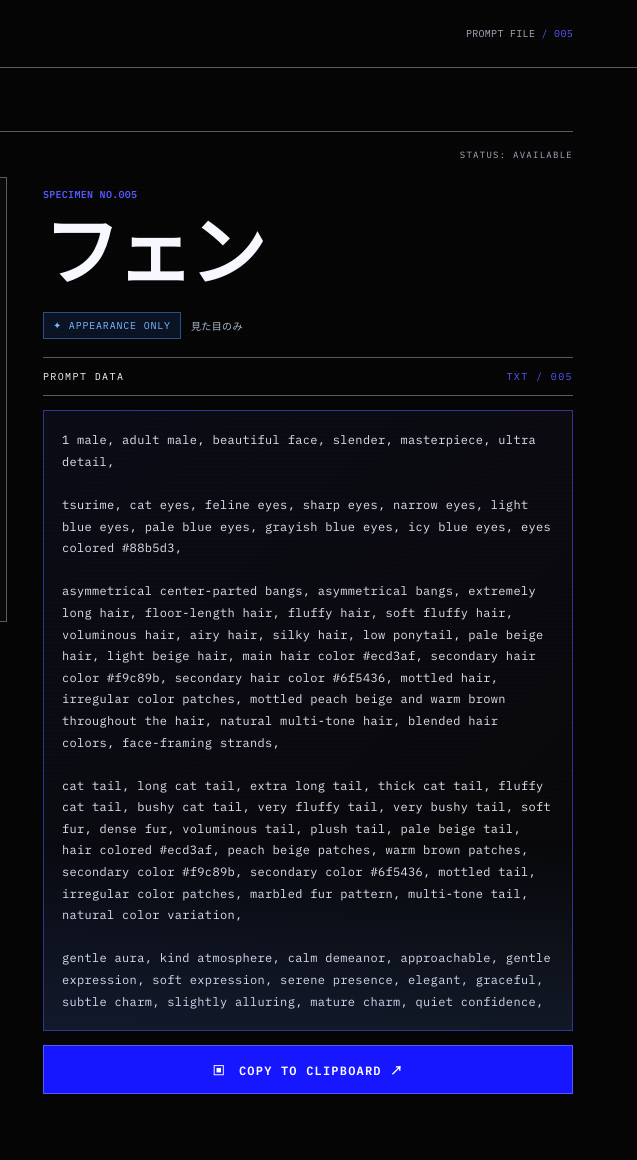
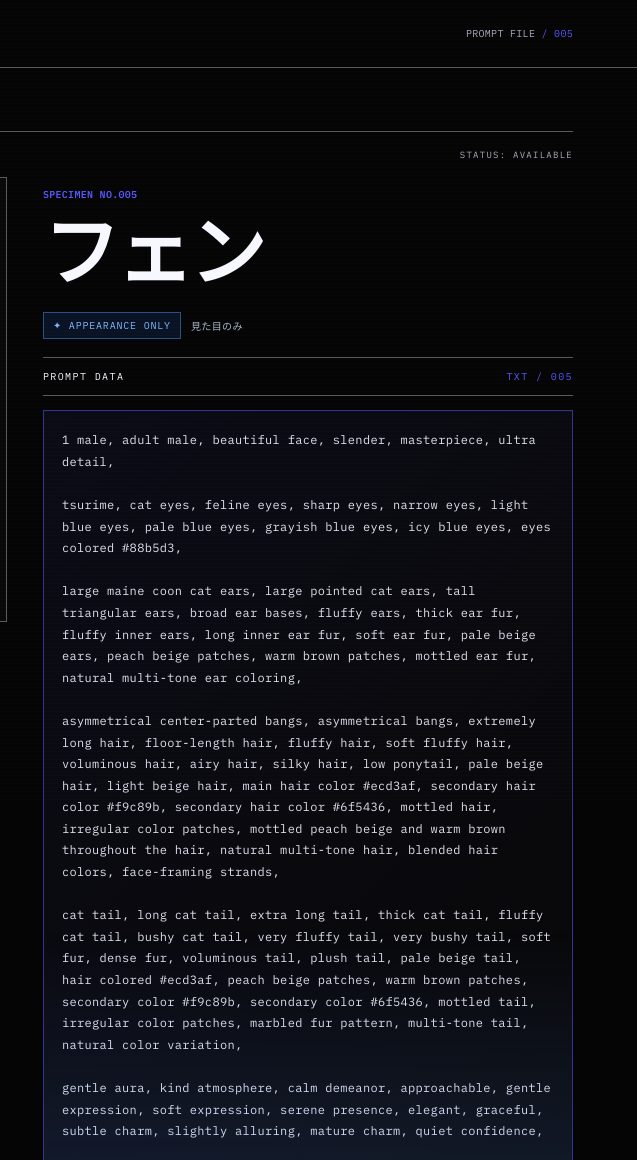
Before and after one commit to Zov-source/illusionary_-, a plain HTML site: page character-005.html in a window 1280 px wide. Shown: the top 1160 px of the page, 643-1280 px from the left. Drawn offline with Linux system fonts and the light colour scheme; a web font is replaced by a local one.

Commit message:
Add descriptors for cat ears and tail in character-005

```diff
--- a/character-005.html
+++ b/character-005.html
@@ -26,6 +26,8 @@
     <div class="prompt-box" id="prompt">1 male, adult male, beautiful face, slender, masterpiece, ultra detail,
 
 tsurime, cat eyes, feline eyes, sharp eyes, narrow eyes, light blue eyes, pale blue eyes, grayish blue eyes, icy blue eyes, eyes colored #88b5d3,
+
+large maine coon cat ears, large pointed cat ears, tall triangular ears, broad ear bases, fluffy ears, thick ear fur, fluffy inner ears, long inner ear fur, soft ear fur, pale beige ears, peach beige patches, warm brown patches, mottled ear fur, natural multi-tone ear coloring,
 
 asymmetrical center-parted bangs, asymmetrical bangs, extremely long hair, floor-length hair, fluffy hair, soft fluffy hair, voluminous hair, airy hair, silky hair, low ponytail, pale beige hair, light beige hair, main hair color #ecd3af, secondary hair color #f9c89b, secondary hair color #6f5436, mottled hair, irregular color patches, mottled peach beige and warm brown throughout the hair, natural multi-tone hair, blended hair colors, face-framing strands,
 
```
